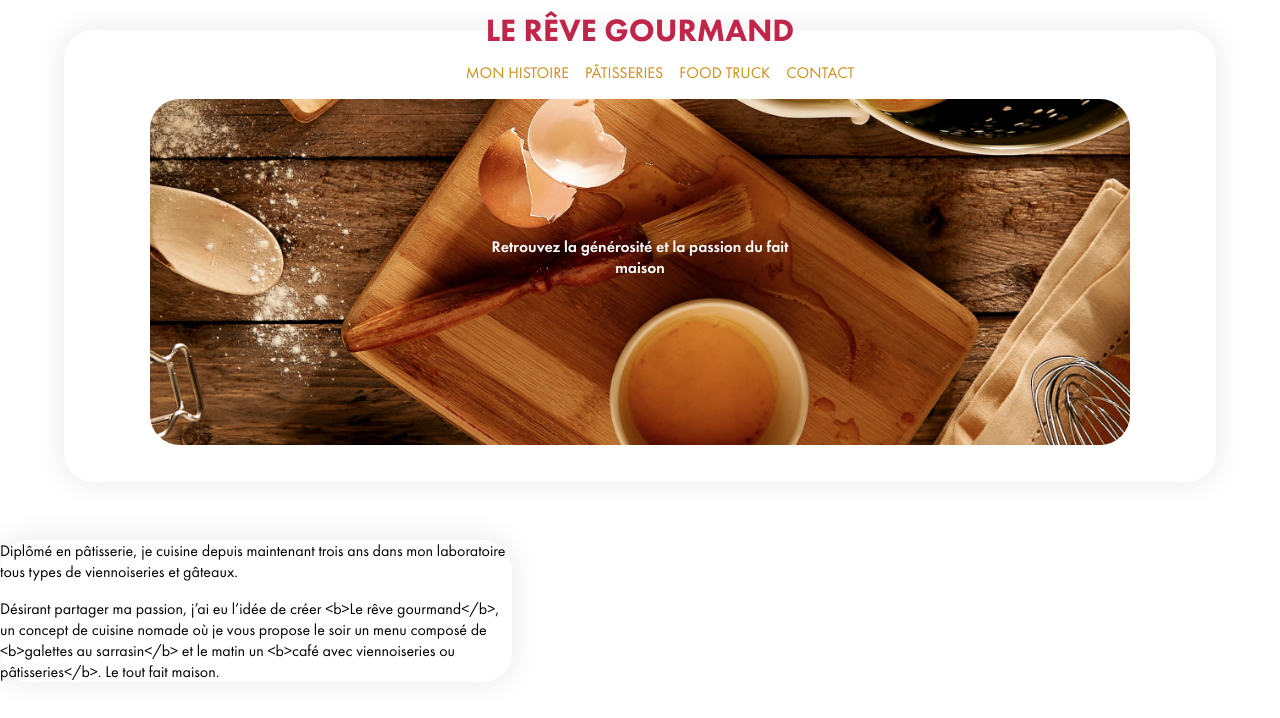
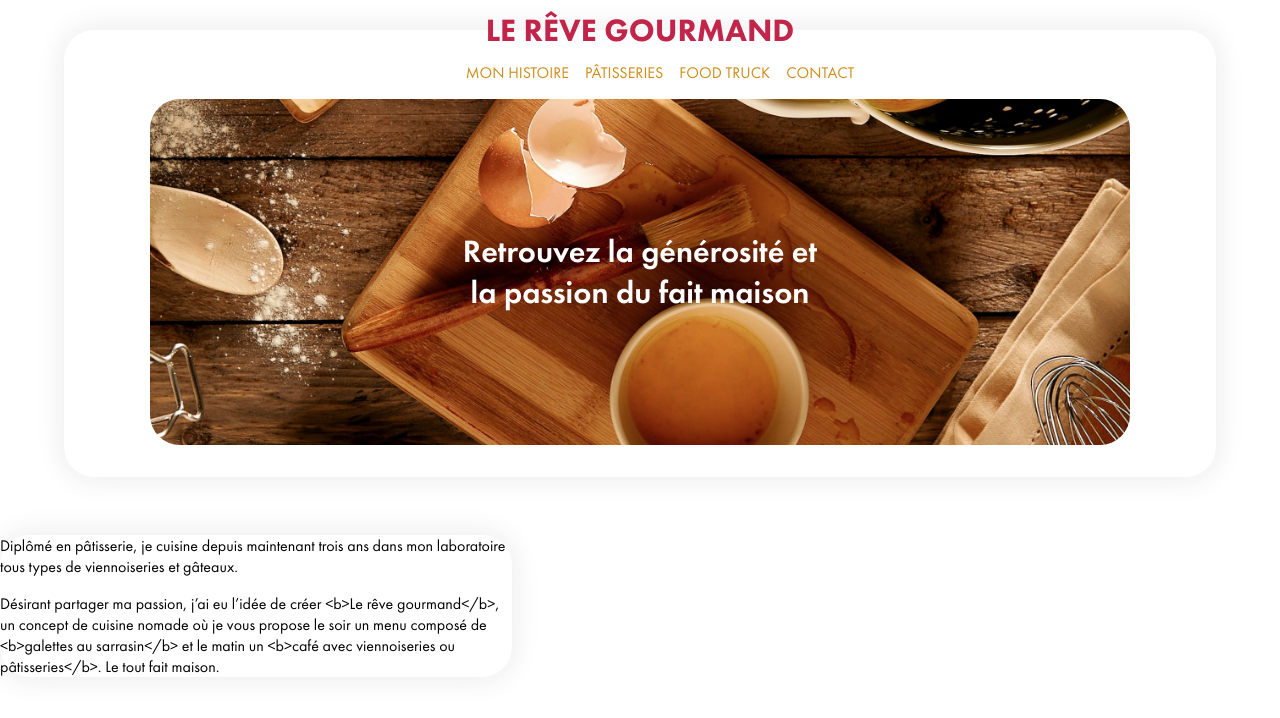
Before and after one commit to FlorianPx/lerevegourmand, a React (Create React App) app: page / in a window 1280 px wide. Shown: the top 718 px of the page. Built offline with nearby package versions, Linux system fonts and the light colour scheme.

Commit message:
Modification of header

```diff
--- a/src/components/Header/Picture.js
+++ b/src/components/Header/Picture.js
@@ -1,5 +1,6 @@
 import {
   Image,
+  PictureContainer,
   TextHeader,
   // PinkBlock,
   // YellowBlock
@@ -9,12 +10,12 @@ import { textHeader } from "./constants";
 
 function Picture() {
   return (
-    <div style={{ fontSize: "16px" }}>
+    <PictureContainer>
       {/* <PinkBlock /> */}
       <Image src={headerPicture} alt="Décoration" />
       <TextHeader>{textHeader}</TextHeader>
       {/* <YellowBlock /> */}
-    </div>
+    </PictureContainer>
   );
 }
 
--- a/src/components/Header/styledComponents.js
+++ b/src/components/Header/styledComponents.js
@@ -28,18 +28,25 @@ export const NavbarItem = styled.li`
   cursor: pointer;
   padding: 0 0.5rem;
 `;
+export const PictureContainer = styled.div`
+  display: flex;
+  justify-content: center;
+`;
 export const Image = styled.img`
-  width: 85%;
+  position: relative;
+  max-width: 85%;
   border-radius: 30px;
   margin-bottom: 2rem;
 `;
 export const TextHeader = styled.p`
   position: absolute;
-  top: 42%;
+  top: 45%;
   color: white;
+  font-size: 2rem;
   font-family: "Futura";
   font-weight: 600;
-  padding: 0 37%;
+  max-width: 24rem;
+  margin: 0;
 `;
 export const PinkBlock = styled.div`
   background-color: ${themes.pink};
```
